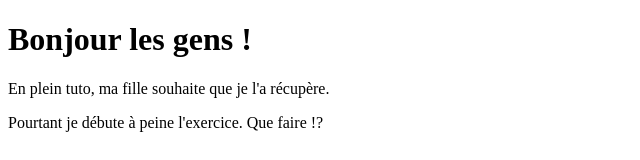
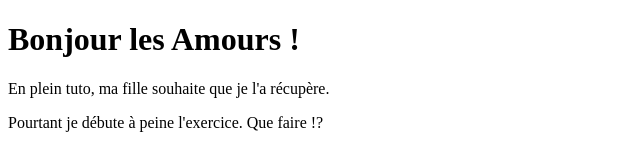
Before and after one commit to Mohya972/tutoreact, a React (Vite) app: page / in a window 1280 px wide. Shown: the top 160 px of the page, without its empty margins (0-640 px from the left). Built offline with nearby package versions, Linux system fonts and the light colour scheme.

Commit message:
Syntaxe JSX 03

```diff
--- a/src/App.jsx
+++ b/src/App.jsx
@@ -1,7 +1,8 @@
+const title = "Bonjour les <strong> Amours </strong> !"
 
 function App() {
   return <>
-            <h1 id="title" className="title">Bonjour les gens !</h1>
+            <h1 id="title" className="title" dangerouslySetInnerHTML={{__html: title}}></h1>
             <p> En plein tuto, ma fille souhaite que je l'a récupère. </p>
             <p> Pourtant je débute à peine l'exercice. Que faire !?</p>
           </>
```
